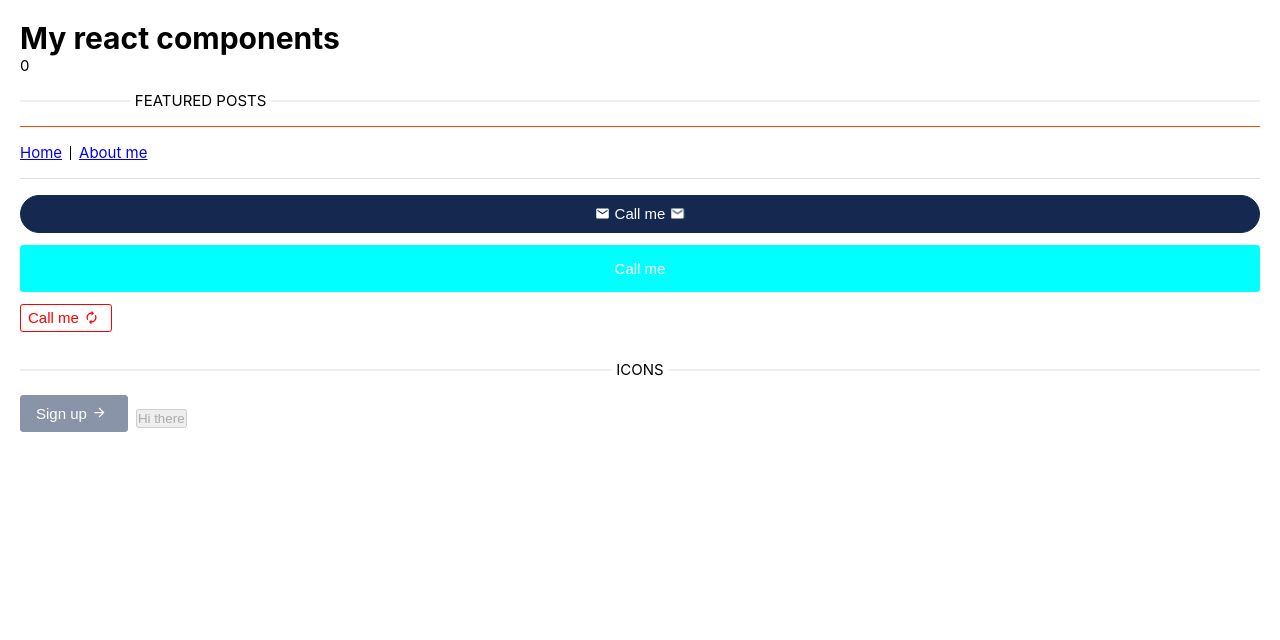
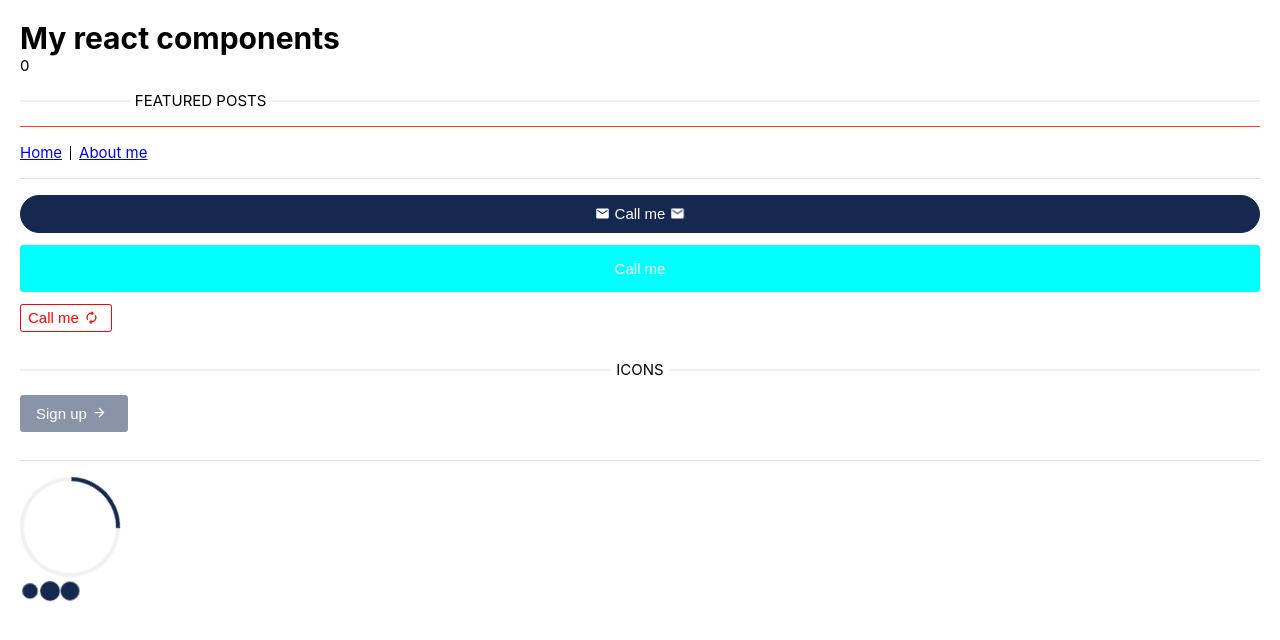
Before and after one commit to ofemmy/custom-components, a React (Create React App) app: page / in a window 1280 px wide. Shown: the top 640 px of the page. Built offline with nearby package versions, Linux system fonts and the light colour scheme.

Commit message:
finished spinner and loader

```diff
--- a/src/App.tsx
+++ b/src/App.tsx
@@ -1,7 +1,8 @@
-import React, { useState} from "react";
+import React, { useState } from "react";
 import Divider from "./components/Divider";
 import Button from "./components/Button";
-import { MdEmail, MdAutorenew, MdArrowForward} from "react-icons/md";
+import { MdEmail, MdAutorenew, MdArrowForward } from "react-icons/md";
+import { Loader, Spinner } from "./components/Loader";
 
 function App() {
   const [count, setCount] = useState(0);
@@ -49,15 +50,13 @@ function App() {
           Call me
         </Button>
         <Divider position="center">Icons</Divider>
-        <Button
-        onClick={()=>{}}
-        iconRight={MdArrowForward}
-        disabled
-        >
+        <Button onClick={() => {}} iconRight={MdArrowForward} disabled>
           Sign up
         </Button>
-        <button disabled>Hi there</button>
+        <Divider />
       </div>
+      <Spinner/>
+      <Loader size="md"/>
     </div>
   );
 }
--- /dev/null
+++ b/src/components/Loader/OLoader.tsx
@@ -0,0 +1,59 @@
+import React from "react";
+import styled, { css, keyframes } from "styled-components";
+
+const bounce = keyframes`
+0%,80%,100%{
+    transform:scale(0);
+}
+40%{
+    transform:scale(1);
+}
+
+`;
+const StyledLoader = styled.div<OLoaderProps>`
+  & > div {
+    background-color: ${({ loaderColor, theme }) =>
+      loaderColor ? loaderColor : theme.primary};
+    border-radius: 50%;
+    display: inline-block;
+    animation: 1.5s ${bounce} infinite ease-in-out both;
+    ${({ size }) => {
+      switch (size) {
+        case "sm":
+          return css`
+            width: 1rem;
+            height: 1rem;
+          `;
+        case "md":
+          return css`
+            width: 2rem;
+            height: 2rem;
+          `;
+        case "lg":
+          return css`
+            width: 3rem;
+            height: 3rem;
+          `;
+      }
+    }}
+  }
+  .bounce {
+    animation-delay: -0.3s;
+  }
+  .bounce2 {
+    animation-delay: -0.15s;
+  }
+`;
+interface OLoaderProps extends React.HTMLAttributes<HTMLDivElement> {
+  loaderColor?: string;
+  size?: "sm" | "md" | "lg";
+}
+export const OLoader = ({ size, ...otherProps }: OLoaderProps) => {
+  return (
+    <StyledLoader size={size ? size : "md"} {...otherProps}>
+      <div className="bounce"></div>
+      <div className="bounce2"></div>
+      <div className="bounce3"></div>
+    </StyledLoader>
+  );
+};
--- /dev/null
+++ b/src/components/Loader/Spinner.tsx
@@ -0,0 +1,49 @@
+import React from "react";
+import styled, { css, keyframes } from "styled-components";
+
+const spin = keyframes`
+to {
+transform:rotate(360deg)
+}
+
+`;
+const StyledSpinner = styled.div<SpinnerProps>`
+  width: 10rem;
+  height: 10rem;
+  border-radius: 50%;
+  display: inline-block;
+  border: 4px solid #f1f1f1;
+  border-top-color: ${(props) => props.theme.primary};
+  animation: 0.8s ${spin} infinite ease-in-out;
+  ${({ size }) => {
+    switch (size) {
+      case "sm":
+        return css`
+          width: 2rem;
+          height: 2rem;
+          border-width: 1.5px;
+        `;
+      case "md":
+        return css`
+          width: 5rem;
+          height: 5rem;
+          border-width: 1.9px;
+        `;
+      case "lg":
+        return css`
+          width: 10rem;
+          height: 10rem;
+        `;
+    }
+  }}
+`;
+interface SpinnerProps extends React.HTMLAttributes<HTMLDivElement> {
+  size?: "sm" | "md" | "lg";
+}
+const Spinner = ({ size, ...otherProps }: SpinnerProps) => {
+  return (
+    <StyledSpinner size={size ? size : "lg"} {...otherProps}></StyledSpinner>
+  );
+};
+
+export default Spinner;
--- /dev/null
+++ b/src/components/Loader/index.ts
@@ -0,0 +1,3 @@
+import Spinner from "./Spinner";
+import { OLoader as Loader } from "./OLoader";
+export { Spinner, Loader };
```
Also changed, not shown: src/components/Loader/loader.md (added).
